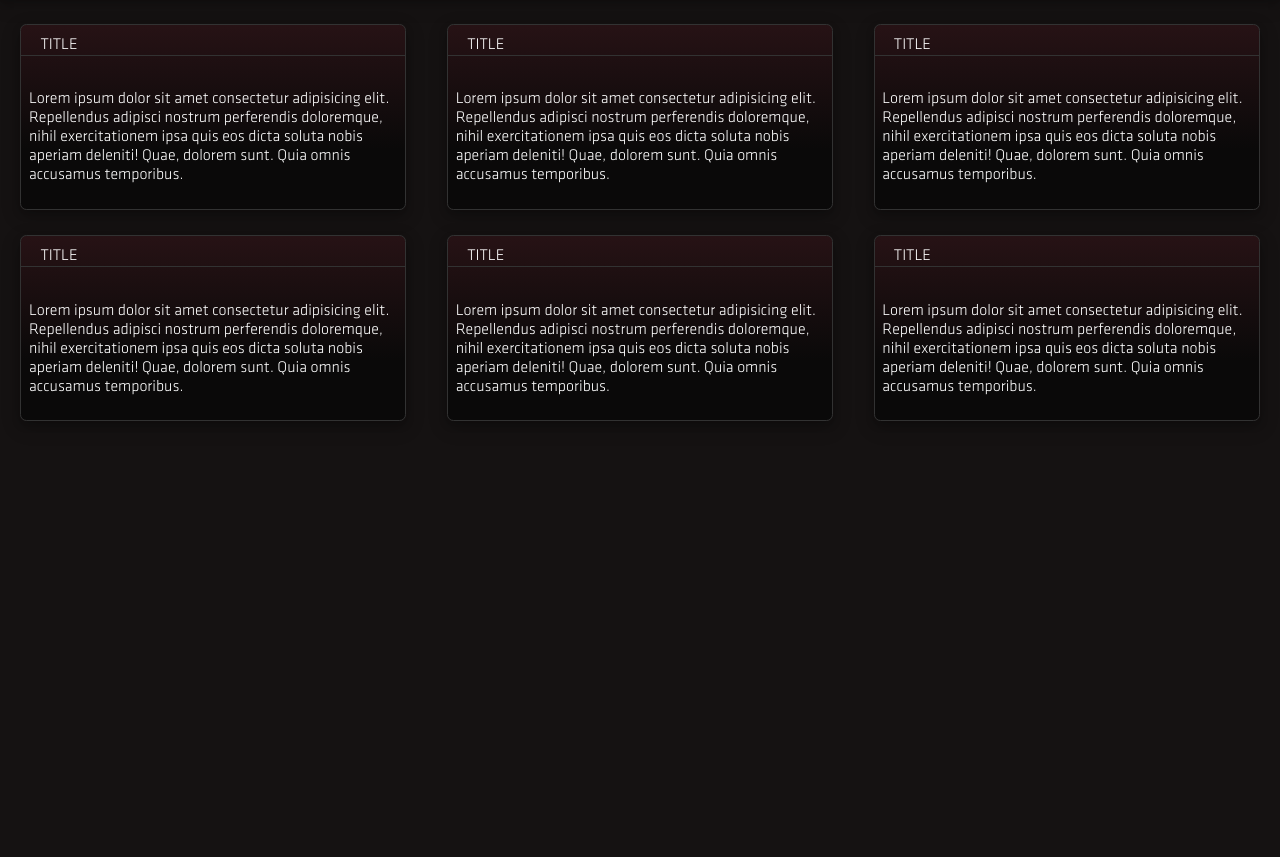
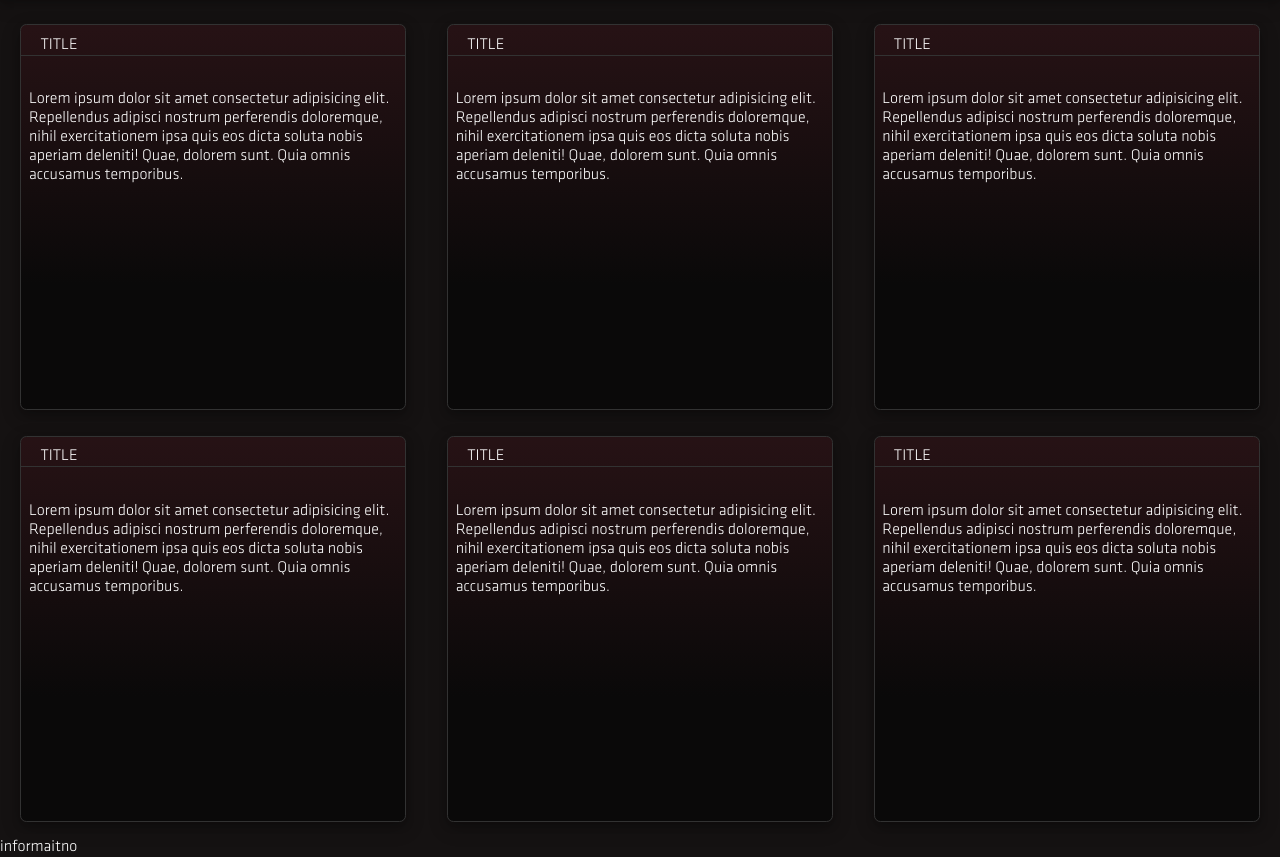
Before and after one commit to HJackdeJong/QDpieS, a plain HTML site: page ui/index.html in a window 1280 px wide. Shown: the part 45-902 px from the top of the page. Before the commit the page ends 800 px from the top, so only its background shows below. Drawn offline with Linux system fonts and the light colour scheme.

Commit message:
added a wrapper

```diff
--- a/ui/index.html
+++ b/ui/index.html
@@ -8,6 +8,7 @@
     <TITLE>Document</TITLE>
 </head>
 <body>
+    <div class="wrapper">
         <div class="header depth">
             <img src="pi.png" alt="logo">
             <nav>
@@ -60,5 +61,10 @@
             </div>
         </div>
 
+        <aside>
+            <p>informaitno </p>
+        </aside>
+
+    </div>
 </body>
 </html>
--- a/ui/styles.css
+++ b/ui/styles.css
@@ -2,13 +2,34 @@
     font-family: 'Nav-font';
     src: url("./klavika-light.otf") format("opentype");
 }
+
+/* Hide scrollbar for Chrome, Safari and Opera */
+body::-webkit-scrollbar {
+display: none;
+}
+
+/* Hide scrollbar for IE, Edge and Firefox */
 body {
+-ms-overflow-style: none;  /* IE and Edge */
+scrollbar-width: none;  /* Firefox */
+}
+
+html, body {
+    height: 100%;
+    margin: 0;
+}
+
+.wrapper {
+    min-height: 100%;
     font-family: "Nav-font", sans-serif;
     width: 100%;
-    height: 99%;
     background-color: rgb(21, 18, 18);
     margin: 0 auto;
     color: white;
+}
+
+body {
+
   }
 
 .header {
@@ -63,6 +84,8 @@ nav a {
 
 .card {
     width: 30%;
+    height: 0;
+    padding-bottom: 30%;
     border: 1px rgb(50, 50, 50) solid;
     margin-top: 2%;
     border-radius: .4em;
```
Lines whose indentation alone changed are shown as unchanged.
